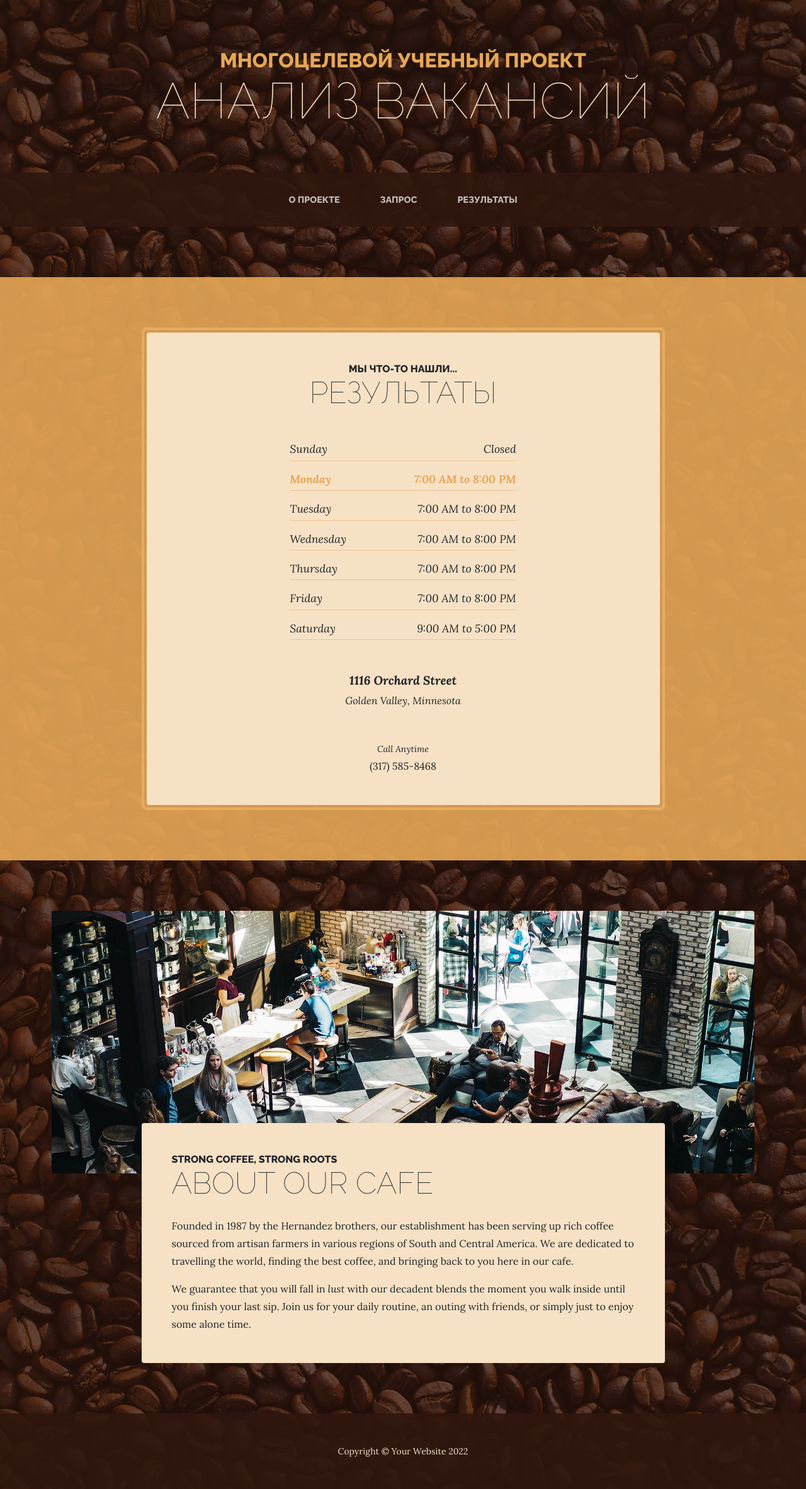
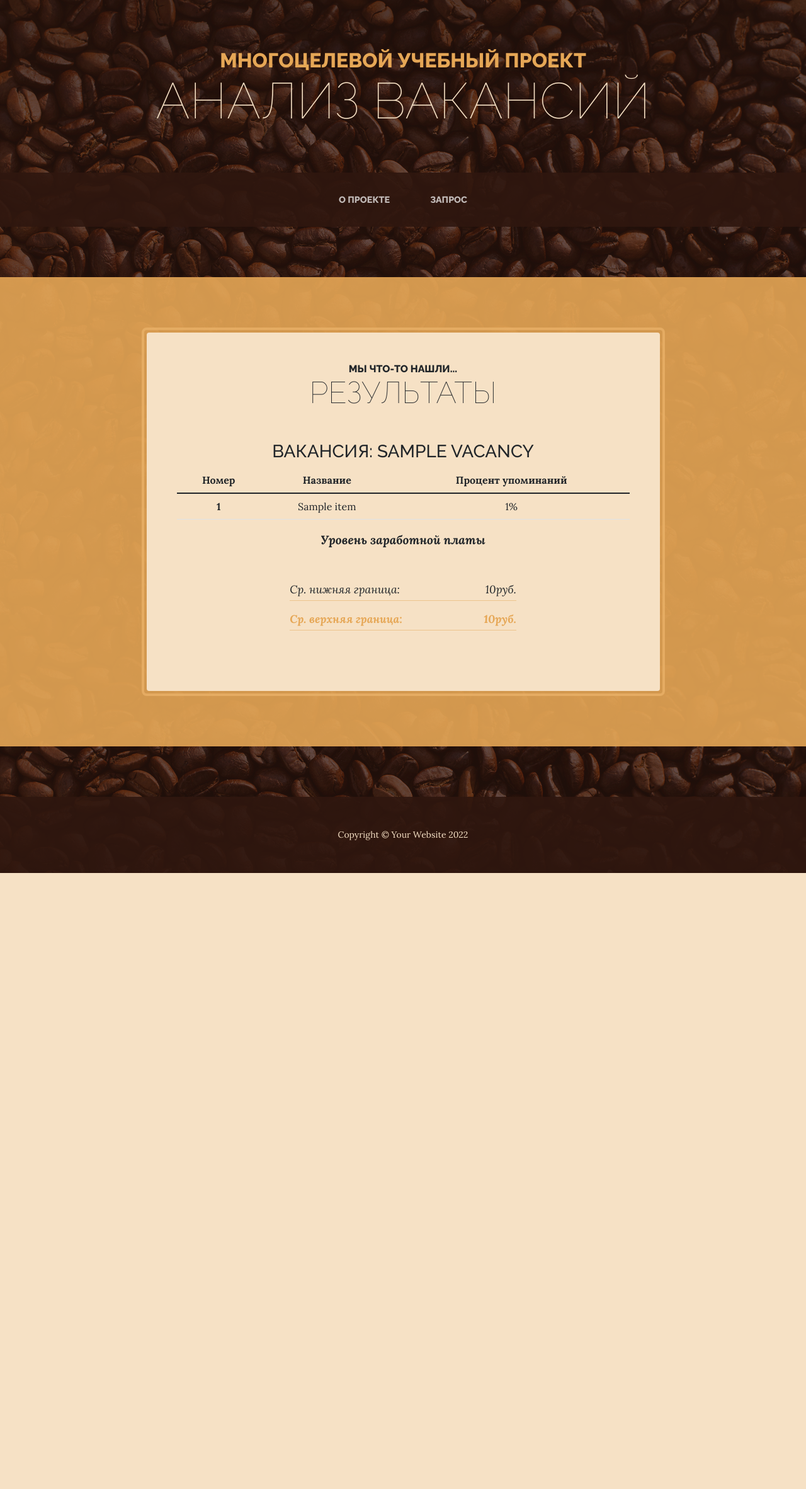
Before and after one commit to Bekon67/Flask_project, a Flask app: template app/templates/results.html in a window 1280 px wide. Shown: the whole page at 63% size. After the commit the page ends 1386 px from the top, so only its background shows below. Run offline with Flask 2, Linux system fonts and the light colour scheme; the template is opened without the code that fills it: most values are stand-ins (such as "Sample title", 1, 10 or a date in 2020); some libraries are stand-ins or nearby versions.

Commit message:
add code

```diff
--- a/app/main.py
+++ b/app/main.py
@@ -1,14 +1,14 @@
-from flask import Flask, render_template
+from flask import Flask, render_template, request
+
+from hh_json import parce
+
+# from crud import add_row
 
 app = Flask(__name__)
 
 
-# @app.route("/")
-# def hello():
-#     return "Hello World!"
-
-
-@app.route('/index/')
+@app.get('/')
+@app.get('/index/')
 def index():
     return render_template('index.html')
 
@@ -18,14 +18,19 @@ def form():
     return render_template('form.html')
 
 
-# @app.route('/products/')
-# def products():
-#     return render_template('products.html')
+@app.post('/results/')
+def results_post():
+    """
 
-
-@app.route('/results/')
-def results():
-    return render_template('results.html')
+    :return:
+    """
+    vacancies = request.form
+    print(vacancies)
+    data = parce(**vacancies)
+    print(data)
+    data_all = {**data, **vacancies}
+    print(data_all)
+    return render_template('results.html', res=data_all)
 
 
 if __name__ == "__main__":
--- a/app/templates/products.html
+++ b/app/templates/products.html
@@ -35,7 +35,7 @@
                 <li class="nav-item px-lg-4"><a class="nav-link text-uppercase" href="/index/">О проекте</a></li>
                 <li class="nav-item px-lg-4"><a class="nav-link text-uppercase" href="/form/">Запрос</a></li>
 <!--                <li class="nav-item px-lg-4"><a class="nav-link text-uppercase" href="/products/">Products</a></li>-->
-                <li class="nav-item px-lg-4"><a class="nav-link text-uppercase" href="/results/">Результаты</a></li>
+<!--                <li class="nav-item px-lg-4"><a class="nav-link text-uppercase" href="/results/">Результаты</a></li>-->
             </ul>
         </div>
     </div>
--- a/app/templates/results.html
+++ b/app/templates/results.html
@@ -5,7 +5,7 @@
     <meta name="viewport" content="width=device-width, initial-scale=1, shrink-to-fit=no"/>
     <meta name="description" content=""/>
     <meta name="author" content=""/>
-    <title>Business Casual - Start Bootstrap Theme</title>
+    <title>Парсер HH</title>
     <link rel="icon" type="image/x-icon" href="/static/assets/favicon.ico"/>
     <!-- Font Awesome icons (free version)-->
     <script src="https://use.fontawesome.com/releases/v6.1.0/js/all.js" crossorigin="anonymous"></script>
@@ -26,7 +26,7 @@
 <!-- Navigation-->
 <nav class="navbar navbar-expand-lg navbar-dark py-lg-4" id="mainNav">
     <div class="container">
-        <a class="navbar-brand text-uppercase fw-bold d-lg-none" href="/index/">Start Bootstrap</a>
+        <a class="navbar-brand text-uppercase fw-bold d-lg-none" href="/index/">Анализ вакансий</a>
         <button class="navbar-toggler" type="button" data-bs-toggle="collapse" data-bs-target="#navbarSupportedContent"
                 aria-controls="navbarSupportedContent" aria-expanded="false" aria-label="Toggle navigation"><span
                 class="navbar-toggler-icon"></span></button>
@@ -34,13 +34,13 @@
             <ul class="navbar-nav mx-auto">
                 <li class="nav-item px-lg-4"><a class="nav-link text-uppercase" href="/index/">О проекте</a></li>
                 <li class="nav-item px-lg-4"><a class="nav-link text-uppercase" href="/form/">Запрос</a></li>
-<!--                <li class="nav-item px-lg-4"><a class="nav-link text-uppercase" href="/products/">Products</a></li>-->
-                <li class="nav-item px-lg-4"><a class="nav-link text-uppercase" href="/results/">Результаты</a></li>
+                <!--                <li class="nav-item px-lg-4"><a class="nav-link text-uppercase" href="/products/">Products</a></li>-->
+<!--                <li class="nav-item px-lg-4"><a class="nav-link text-uppercase" href="/results/">Результаты</a></li>-->
             </ul>
         </div>
     </div>
 </nav>
-<section class="page-section cta">
+<section class="page-section cta" id="Results">
     <div class="container">
         <div class="row">
             <div class="col-xl-9 mx-auto">
@@ -49,80 +49,72 @@
                         <span class="section-heading-upper">Мы что-то нашли...</span>
                         <span class="section-heading-lower">Результаты</span>
                     </h2>
+                    <h3 class="section-heading">Вакансия: {{ res['vacancy'] }}</h3>
+                                <table class="table">
+                                    <thead class="thead-dark">
+                                        <tr>
+                                            <th scope="col">Номер</th>
+                                            <th scope="col">Название</th>
+                                            <th scope="col">Процент упоминаний</th>
+                                        </tr>
+                                    </thead>
+                                    <tbody>
+                                        {% for item in res['requirements'] %}
+                                            <tr>
+                                                <th scope="row">{{ loop.index }}</th>
+                                                <td>{{ item['name'].capitalize() }}</td>
+                                                <td>{{ item['percent'] }}%</td>
+                                            </tr>
+                                        {% endfor %}
+                                    </tbody>
+                                </table>
+                    <p class="address mb-5">
+                        <em>
+                            <strong>Уровень заработной платы</strong>
+                        </em> <br/>
+                    </p>
                     <ul class="list-unstyled list-hours mb-5 text-left mx-auto">
                         <li class="list-unstyled-item list-hours-item d-flex">
-                            Sunday
-                            <span class="ms-auto">Closed</span>
+                            Ср. нижняя граница:
+                            <span class="ms-auto">{{ res['salary_down'] }}руб.</span>
                         </li>
                         <li class="list-unstyled-item list-hours-item d-flex">
-                            Monday
-                            <span class="ms-auto">7:00 AM to 8:00 PM</span>
-                        </li>
-                        <li class="list-unstyled-item list-hours-item d-flex">
-                            Tuesday
-                            <span class="ms-auto">7:00 AM to 8:00 PM</span>
-                        </li>
-                        <li class="list-unstyled-item list-hours-item d-flex">
-                            Wednesday
-                            <span class="ms-auto">7:00 AM to 8:00 PM</span>
-                        </li>
-                        <li class="list-unstyled-item list-hours-item d-flex">
-                            Thursday
-                            <span class="ms-auto">7:00 AM to 8:00 PM</span>
-                        </li>
-                        <li class="list-unstyled-item list-hours-item d-flex">
-                            Friday
-                            <span class="ms-auto">7:00 AM to 8:00 PM</span>
-                        </li>
-                        <li class="list-unstyled-item list-hours-item d-flex">
-                            Saturday
-                            <span class="ms-auto">9:00 AM to 5:00 PM</span>
+                            Ср. верхняя граница:
+                            <span class="ms-auto">{{ res['salary_up'] }}руб.</span>
                         </li>
                     </ul>
-                    <p class="address mb-5">
-                        <em>
-                            <strong>1116 Orchard Street</strong>
-                            <br/>
-                            Golden Valley, Minnesota
-                        </em>
-                    </p>
-                    <p class="mb-0">
-                        <small><em>Call Anytime</em></small>
-                        <br/>
-                        (317) 585-8468
-                    </p>
                 </div>
             </div>
         </div>
     </div>
 </section>
-<section class="page-section about-heading">
-    <div class="container">
-        <img class="img-fluid rounded about-heading-img mb-3 mb-lg-0" src="/static/assets/img/about.jpg" alt="..."/>
-        <div class="about-heading-content">
-            <div class="row">
-                <div class="col-xl-9 col-lg-10 mx-auto">
-                    <div class="bg-faded rounded p-5">
-                        <h2 class="section-heading mb-4">
-                            <span class="section-heading-upper">Strong Coffee, Strong Roots</span>
-                            <span class="section-heading-lower">About Our Cafe</span>
-                        </h2>
-                        <p>Founded in 1987 by the Hernandez brothers, our establishment has been serving up rich coffee
-                            sourced from artisan farmers in various regions of South and Central America. We are
-                            dedicated to travelling the world, finding the best coffee, and bringing back to you here in
-                            our cafe.</p>
-                        <p class="mb-0">
-                            We guarantee that you will fall in
-                            <em>lust</em>
-                            with our decadent blends the moment you walk inside until you finish your last sip. Join us
-                            for your daily routine, an outing with friends, or simply just to enjoy some alone time.
-                        </p>
-                    </div>
-                </div>
-            </div>
-        </div>
-    </div>
-</section>
+<!--<section class="page-section about-heading">-->
+<!--    <div class="container">-->
+<!--        <img class="img-fluid rounded about-heading-img mb-3 mb-lg-0" src="/static/assets/img/about.jpg" alt="..."/>-->
+<!--        <div class="about-heading-content">-->
+<!--            <div class="row">-->
+<!--                <div class="col-xl-9 col-lg-10 mx-auto">-->
+<!--                    <div class="bg-faded rounded p-5">-->
+<!--                        <h2 class="section-heading mb-4">-->
+<!--                            <span class="section-heading-upper">Strong Coffee, Strong Roots</span>-->
+<!--                            <span class="section-heading-lower">About Our Cafe</span>-->
+<!--                        </h2>-->
+<!--                        <p>Founded in 1987 by the Hernandez brothers, our establishment has been serving up rich coffee-->
+<!--                            sourced from artisan farmers in various regions of South and Central America. We are-->
+<!--                            dedicated to travelling the world, finding the best coffee, and bringing back to you here in-->
+<!--                            our cafe.</p>-->
+<!--                        <p class="mb-0">-->
+<!--                            We guarantee that you will fall in-->
+<!--                            <em>lust</em>-->
+<!--                            with our decadent blends the moment you walk inside until you finish your last sip. Join us-->
+<!--                            for your daily routine, an outing with friends, or simply just to enjoy some alone time.-->
+<!--                        </p>-->
+<!--                    </div>-->
+<!--                </div>-->
+<!--            </div>-->
+<!--        </div>-->
+<!--    </div>-->
+<!--</section>-->
 <footer class="footer text-faded text-center py-5">
     <div class="container"><p class="m-0 small">Copyright &copy; Your Website 2022</p></div>
 </footer>
```
Also changed, not shown: app/functions_hh.py (added, +28 -0 lines), app/hh_json.py (added, +104 -0 lines), app/templates/form.html (+21 -28 lines), app/templates/index.html (+16 -17 lines).
